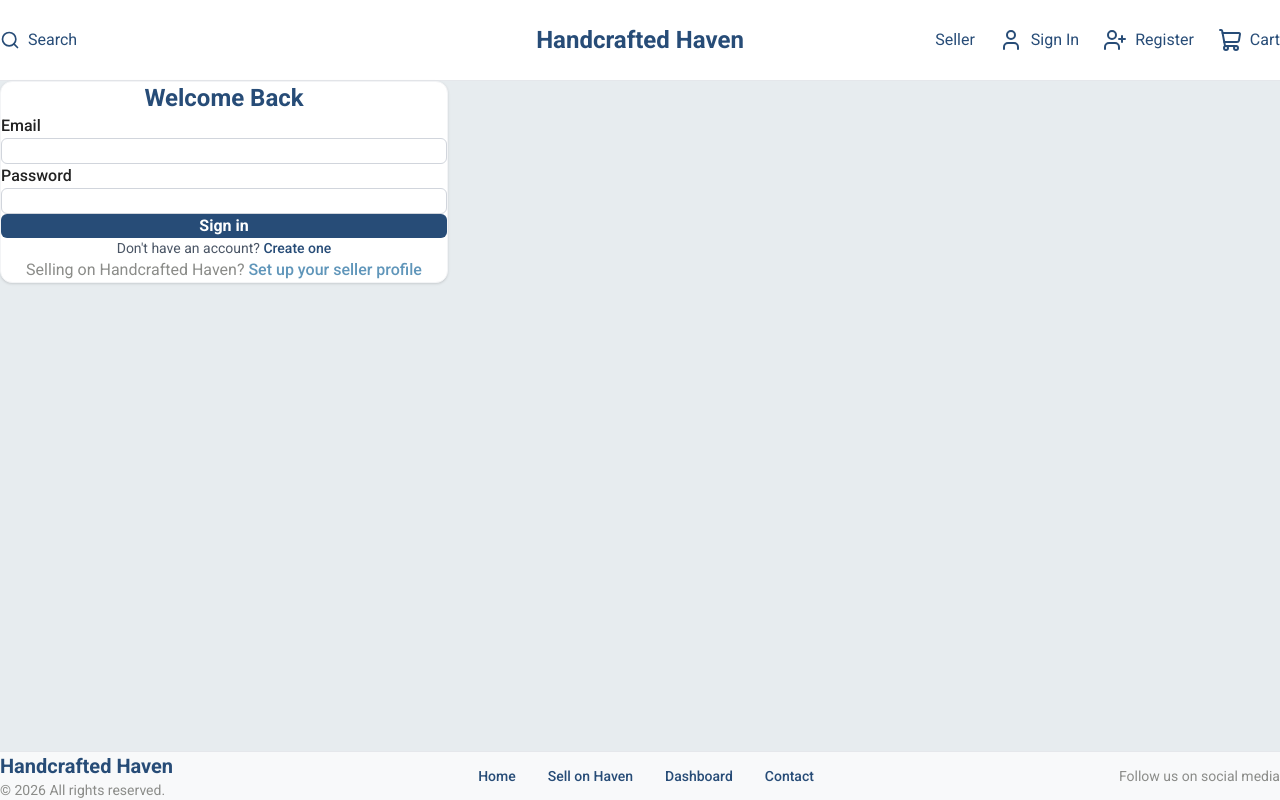
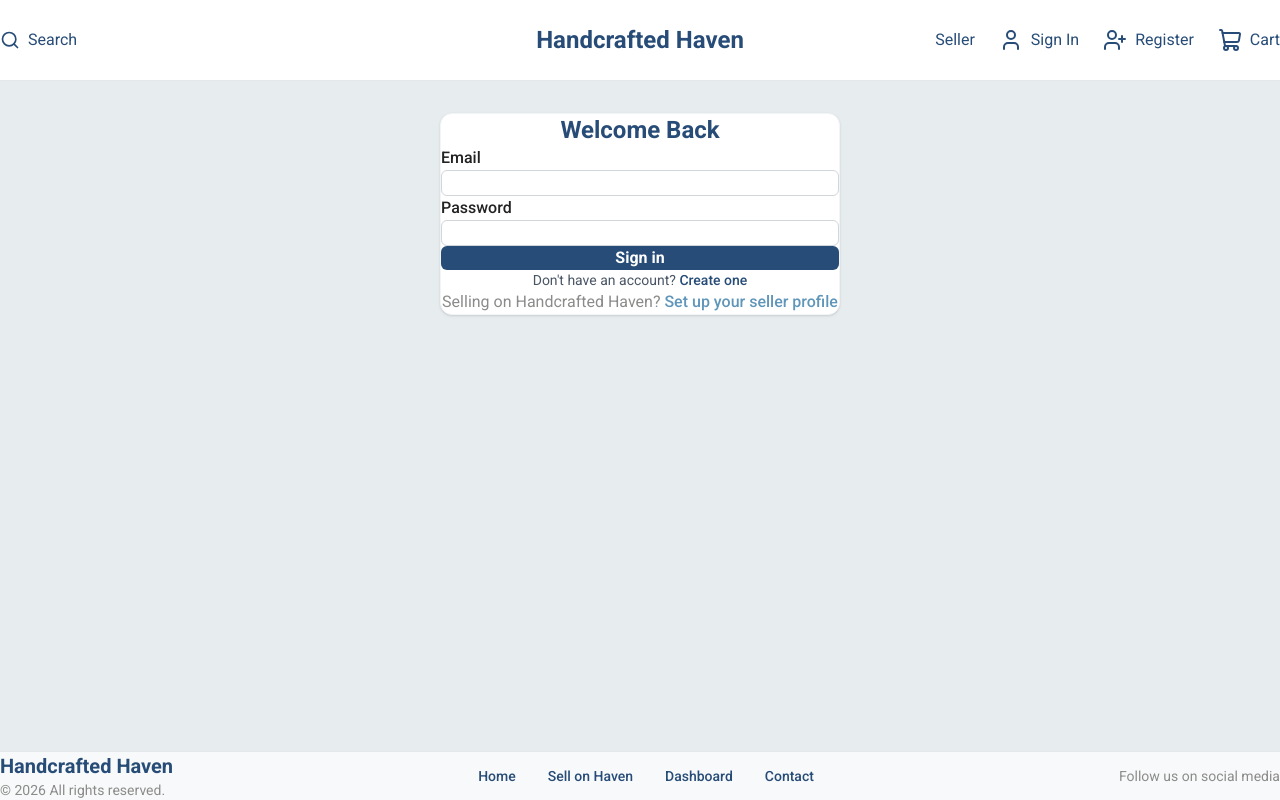
Before and after one commit to SadlerKyne/Handcrafted-Haven-G7, a Next.js app in the folder handcrafted-haven-g7/: page /login in a window 1280 px wide. Built offline with nearby package versions, Linux system fonts and the light colour scheme.

Commit message:
added responsive layout across devices

```diff
--- a/handcrafted-haven-g7/src/app/globals.css
+++ b/handcrafted-haven-g7/src/app/globals.css
@@ -1,4 +1,9 @@
 @import "tailwindcss";
+
+@theme {
+  /* Mobile: 767px and below | Desktop: 768px and above (use md: prefix) */
+  --breakpoint-md: 768px;
+}
 
 :root {
   /* Brand palette (see project spec) */
@@ -52,3 +57,18 @@ h2,
 h3 {
   color: #274c77;
 }
+
+.page-container {
+  width: 100%;
+  max-width: 80rem;
+  margin-left: auto;
+  margin-right: auto;
+  padding: 2rem 1rem;
+}
+
+@media (min-width: 768px) {
+  .page-container {
+    padding-left: 1.5rem;
+    padding-right: 1.5rem;
+  }
+}
--- a/handcrafted-haven-g7/src/app/layout.tsx
+++ b/handcrafted-haven-g7/src/app/layout.tsx
@@ -22,6 +22,11 @@ const roboto = Roboto({
 export const metadata: Metadata = {
   title: "Handcrafted Haven",
   description: "A premier marketplace connecting artisans with buyers for unique handcrafted items.",
+};
+
+export const viewport = {
+  width: "device-width",
+  initialScale: 1,
 };
 
 // Main layout wrapper for the entire application.
--- a/handcrafted-haven-g7/src/app/register/RegisterForm.js
+++ b/handcrafted-haven-g7/src/app/register/RegisterForm.js
@@ -55,7 +55,7 @@ export default function RegisterForm() {
 
   return (
     <div className="flex items-center justify-center min-h-[calc(100vh-5rem)] px-4 py-12">
-      <div className="w-full max-w-xl bg-white p-8 sm:p-12 rounded-xl shadow-sm border border-gray-100">
+      <div className="w-full max-w-xl bg-white p-8 md:p-12 rounded-xl shadow-sm border border-gray-100">
         <h1 className="text-3xl font-bold text-[#274c77] mb-8 text-center">
           Create an account
         </h1>
--- a/handcrafted-haven-g7/src/components/MultiImageUpload.tsx
+++ b/handcrafted-haven-g7/src/components/MultiImageUpload.tsx
@@ -62,7 +62,7 @@ export default function MultiImageUpload({
   return (
     <div>
       <label className="block text-sm font-medium text-[#274c77] mb-2">{label}</label>
-      <div className="grid grid-cols-2 sm:grid-cols-3 md:grid-cols-4 gap-4">
+      <div className="grid grid-cols-2 md:grid-cols-4 gap-4">
         {values.map((url, index) => (
           <div key={url + index} className="relative aspect-square border border-gray-200 rounded-lg overflow-hidden bg-[#e7ecef]">
             <Image
--- a/handcrafted-haven-g7/src/components/SearchClient.tsx
+++ b/handcrafted-haven-g7/src/components/SearchClient.tsx
@@ -64,8 +64,8 @@ export default function SearchClient({
         <p className="text-[#8b8c89] mt-1">Discover unique handcrafted products</p>
       </div>
 
-      <div className="grid grid-cols-1 lg:grid-cols-4 gap-6">
-        <aside className="lg:col-span-1 bg-white p-5 rounded-xl border border-gray-200 shadow-sm h-fit space-y-6">
+      <div className="grid grid-cols-1 md:grid-cols-4 gap-6">
+        <aside className="md:col-span-1 bg-white p-5 rounded-xl border border-gray-200 shadow-sm h-fit space-y-6">
           <div className="flex items-center justify-between border-b border-gray-100 pb-3">
             <div className="flex items-center gap-2 font-bold text-[#274c77]">
               <SlidersHorizontal size={18} />
@@ -166,7 +166,7 @@ export default function SearchClient({
           </div>
         </aside>
 
-        <main className="lg:col-span-3">
+        <main className="md:col-span-3">
           {initialProducts.length === 0 ? (
             <div className="bg-white rounded-xl border border-gray-200 shadow-sm p-12 text-center flex flex-col items-center justify-center">
               <Inbox size={48} className="text-gray-300 mb-4" />
@@ -181,7 +181,7 @@ export default function SearchClient({
               </button>
             </div>
           ) : (
-            <div className="grid grid-cols-1 sm:grid-cols-2 md:grid-cols-3 gap-6">
+            <div className="grid grid-cols-1 md:grid-cols-3 gap-6">
               {initialProducts.map((product) => (
                 <Link
                   href={`/product/${product.id}`}
--- a/handcrafted-haven-g7/src/components/seller/ProductForm.tsx
+++ b/handcrafted-haven-g7/src/components/seller/ProductForm.tsx
@@ -205,7 +205,7 @@ export default function ProductForm({ initial, onSuccess, onCancel }: ProductFor
         </div>
       )}
 
-      <div className="flex flex-col sm:flex-row gap-3">
+      <div className="flex flex-col md:flex-row gap-3">
         <button
           type="submit"
           disabled={saving}
--- a/handcrafted-haven-g7/src/components/seller/SellerDashboard.tsx
+++ b/handcrafted-haven-g7/src/components/seller/SellerDashboard.tsx
@@ -71,7 +71,7 @@ export default function SellerDashboard() {
             Manage inventory for {profile?.shopName || "your shop"}
           </p>
         </div>
-        <div className="flex flex-col sm:flex-row gap-3">
+        <div className="flex flex-col md:flex-row gap-3">
           <Link
             href="/seller/profile"
             className="text-center border border-[#6096ba] text-[#6096ba] hover:bg-[#e7ecef] px-5 py-2.5 rounded-full font-semibold transition-colors"
--- a/handcrafted-haven-g7/src/components/seller/SellerProfileForm.tsx
+++ b/handcrafted-haven-g7/src/components/seller/SellerProfileForm.tsx
@@ -198,7 +198,7 @@ export default function SellerProfileForm() {
           </div>
         )}
 
-        <div className="flex flex-col sm:flex-row gap-3">
+        <div className="flex flex-col md:flex-row gap-3">
           <button
             type="submit"
             disabled={saving}
```
